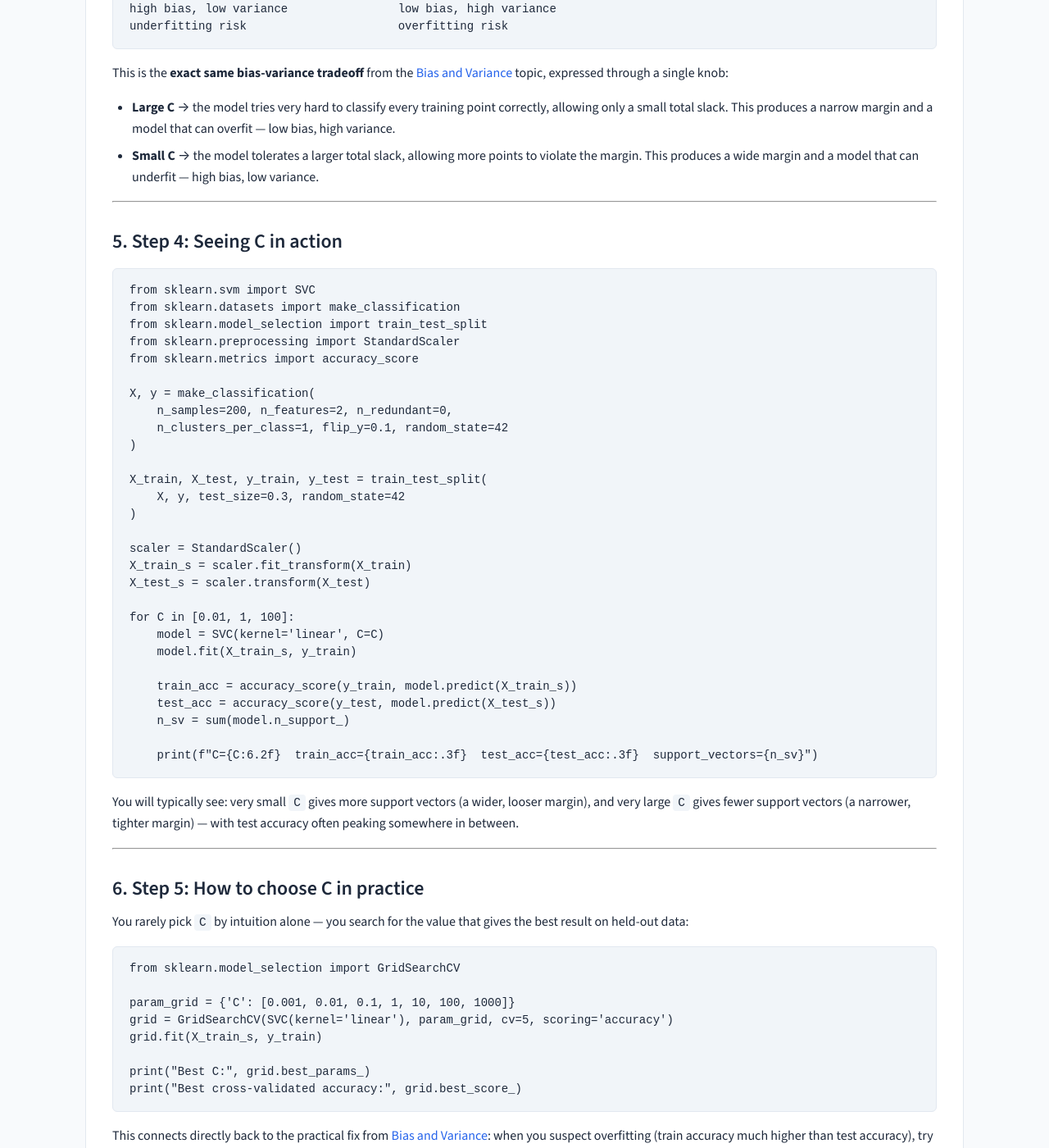
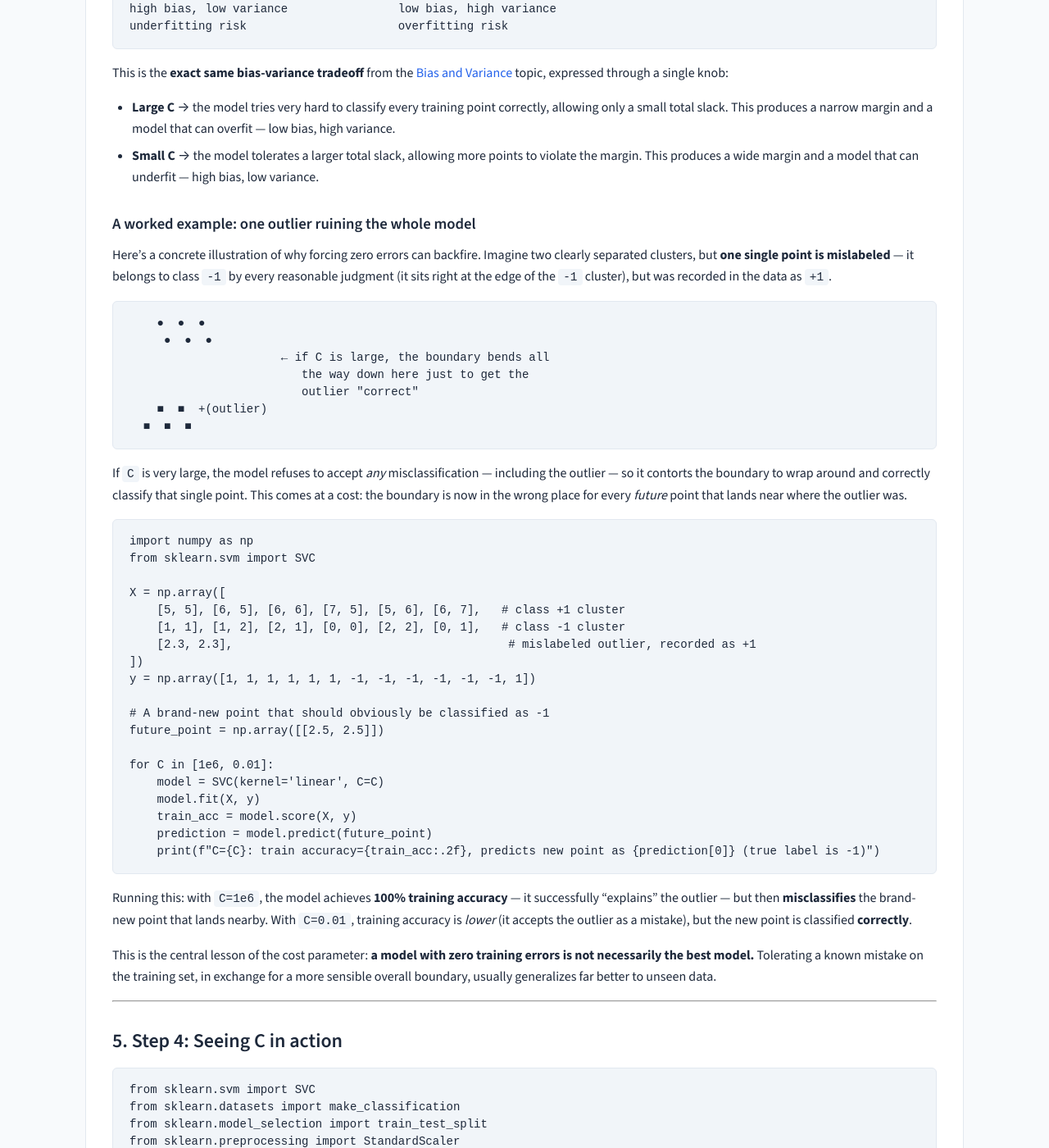
Before and after one commit to rilov/handbook, a Jekyll site: the page built from _topics/SVM Part 3 - Soft Margin Classifier and Cost.md, in a window 1280 px wide and 1400 px high, scrolled down 4259 px. Shown: the whole window at 82% size. Built offline with Jekyll 4.4.1, drawn with Linux system fonts in a browser that asks for light colours; our own code applies the rules of GitHub Pages for plain Markdown files; some of the changed text lies outside the part shown.

Commit message:
SVM Part 3: add worked single-outlier example showing why forcing 0 training errors (large C) hurts generalization, verified numerically

````diff
--- a/_topics/SVM Part 3 - Soft Margin Classifier and Cost.md
+++ b/_topics/SVM Part 3 - Soft Margin Classifier and Cost.md
@@ -198,6 +198,48 @@ This is the **exact same bias-variance tradeoff** from the [Bias and Variance]({
 - **Large C** → the model tries very hard to classify every training point correctly, allowing only a small total slack. This produces a narrow margin and a model that can overfit — low bias, high variance.
 - **Small C** → the model tolerates a larger total slack, allowing more points to violate the margin. This produces a wide margin and a model that can underfit — high bias, low variance.
 
+### A worked example: one outlier ruining the whole model
+
+Here's a concrete illustration of why forcing zero errors can backfire. Imagine two clearly separated clusters, but **one single point is mislabeled** — it belongs to class `-1` by every reasonable judgment (it sits right at the edge of the `-1` cluster), but was recorded in the data as `+1`.
+
+```
+    ●  ●  ●
+     ●  ●  ●
+                      ← if C is large, the boundary bends all
+                         the way down here just to get the
+                         outlier "correct"
+    ■  ■  +(outlier)
+  ■  ■  ■
+```
+
+If `C` is very large, the model refuses to accept *any* misclassification — including the outlier — so it contorts the boundary to wrap around and correctly classify that single point. This comes at a cost: the boundary is now in the wrong place for every *future* point that lands near where the outlier was.
+
+```python
+import numpy as np
+from sklearn.svm import SVC
+
+X = np.array([
+    [5, 5], [6, 5], [6, 6], [7, 5], [5, 6], [6, 7],   # class +1 cluster
+    [1, 1], [1, 2], [2, 1], [0, 0], [2, 2], [0, 1],   # class -1 cluster
+    [2.3, 2.3],                                        # mislabeled outlier, recorded as +1
+])
+y = np.array([1, 1, 1, 1, 1, 1, -1, -1, -1, -1, -1, -1, 1])
+
+# A brand-new point that should obviously be classified as -1
+future_point = np.array([[2.5, 2.5]])
+
+for C in [1e6, 0.01]:
+    model = SVC(kernel='linear', C=C)
+    model.fit(X, y)
+    train_acc = model.score(X, y)
+    prediction = model.predict(future_point)
+    print(f"C={C}: train accuracy={train_acc:.2f}, predicts new point as {prediction[0]} (true label is -1)")
+```
+
+Running this: with `C=1e6`, the model achieves **100% training accuracy** — it successfully "explains" the outlier — but then **misclassifies** the brand-new point that lands nearby. With `C=0.01`, training accuracy is *lower* (it accepts the outlier as a mistake), but the new point is classified **correctly**.
+
+This is the central lesson of the cost parameter: **a model with zero training errors is not necessarily the best model.** Tolerating a known mistake on the training set, in exchange for a more sensible overall boundary, usually generalizes far better to unseen data.
+
 ---
 
 ## 5. Step 4: Seeing C in action
@@ -278,6 +320,7 @@ No amount of slack tolerance will make a straight line separate a ring shape fro
 2. What does `ε > 1` mean?
 3. If you increase `C`, does the margin get wider or narrower? Does the model become more or less prone to overfitting?
 4. You train an SVM and see train accuracy = 99%, test accuracy = 70%. Should you increase or decrease `C`?
+5. In the single-outlier example, why does achieving 100% training accuracy actually make the model *worse*?
 
 **Answers:**
 
@@ -285,6 +328,7 @@ No amount of slack tolerance will make a straight line separate a ring shape fro
 2. The point is on the wrong side of the hyperplane entirely — it is misclassified.
 3. Increasing `C` makes the margin narrower (less slack allowed) and makes the model more prone to overfitting (low bias, high variance).
 4. Decrease `C`. The large gap between train and test accuracy signals overfitting (high variance), and a smaller `C` allows more slack, widening the margin and improving generalization.
+5. Getting the mislabeled outlier "correct" forces the hyperplane to bend away from where it should sensibly sit for the bulk of the data. This distorted boundary then misclassifies new, legitimate points that happen to land near where the outlier was — trading one training-set win for many real-world losses.
 
 ---
 
````
